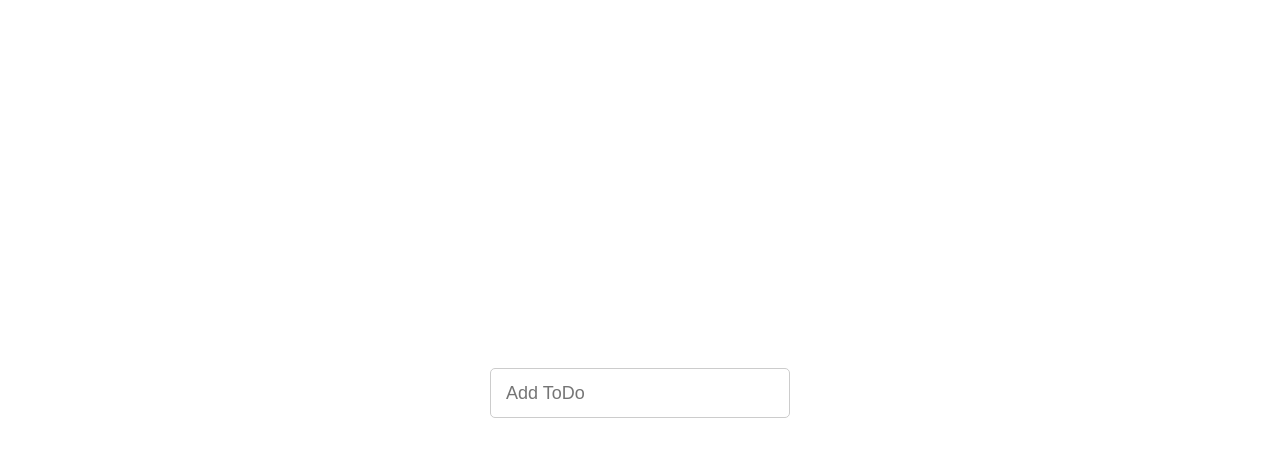
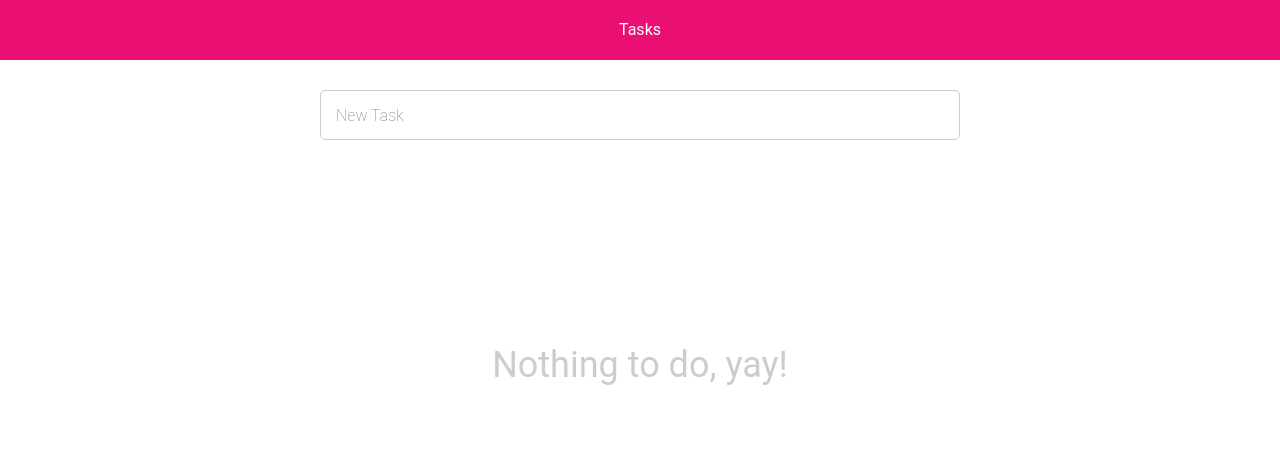
Before and after one commit to markusoelhafen/todo-app-pwa, a React (Create React App) app: page / in a window 1280 px wide. Shown: the top 456 px of the page. Built offline with nearby package versions, Linux system fonts and the light colour scheme.

Commit message:
make nice

```diff
--- a/src/App.tsx
+++ b/src/App.tsx
@@ -1,12 +1,43 @@
 import * as React from 'react';
-import Box, { AlignItems, JustifyContent } from './components/box/box';
+import styled, { injectGlobal } from 'styled-components';
+import Frame, { MaxWidth } from './components/frame/frame';
+import Header from './components/header/header';
 import DataListContainer from './container/datalist-container';
 import Input from './container/input-container';
 
 export interface AppState {
-  data?: string[];
+  data?: DataProps[];
   value?: string;
 }
+
+export interface DataProps {
+  id: number
+  timestamp: number
+  value: string
+}
+
+// tslint:disable-next-line:no-unused-expression
+injectGlobal`
+  * {
+    font: 16px/30px Roboto;
+    margin: 0;
+    padding: 0;
+  }
+`;
+
+const StyledMainFrame = styled(Frame)`
+  @media (max-width: 720px) {
+    // justify-content: space-between;
+    height: 100vh;
+  }
+`;
+
+const StyledInput = styled(Input)`
+  order: 0;
+  @media (min-width: 720px) {
+    order: 0;
+  }
+`;
 
 class App extends React.Component {
 
@@ -17,15 +48,11 @@ class App extends React.Component {
 
   public render() {
     return (
-      <Box
-        alignItems={AlignItems.Center}
-        col={true}
-        flex={true}
-        height="100vh"
-        justifyContent={JustifyContent.Center}
-      >
-        <Input
-          placeholder="Add ToDo"
+      <StyledMainFrame centered={true}>
+        <Header title="Tasks" />
+        <Frame maxWidth={MaxWidth.half}>
+          <StyledInput
+            placeholder="New Task"
             onChange={e => this.handleChange(e)}
             onKeyPress={e => this.addToDo(e)}
             value={this.state.value}
@@ -34,40 +61,45 @@ class App extends React.Component {
             data={this.state.data}
             onClick={e => this.deleteToDo(e)}
           />
-      </Box>
+        </Frame>
+      </StyledMainFrame>
     );
   }
 
   private addToDo(e: any) {
+    // only write data when pressing enter & don't allow empty values
+    if (e.key === 'Enter' && this.state.value !== "" /* && !this.findDuplicate(this.state.data, value)*/) {
 
-    const value = e.target.value
+      const newData: DataProps = {
+        id: this.state.data.length,
+        timestamp: Date.now(),
+        value: this.state.value
+      }
 
-    // only write data when pressing enter & don't allow empty values
-    if (e.key === 'Enter' && this.state.value !== "" && !this.findDuplicate(this.state.data, value)) {
       // push input value to data array
-      this.state.data.push(value);
+      this.state.data.push(newData);
       this.setState(this.state.data);
+      console.log(this.state.data)
 
       // empty input field
       this.state.value="";
     }
   }
 
-  private findDuplicate(data: string[], value: string) {
-    const res = data.find((item:any) => item === value);
-    if (res !== undefined) {
-      return true
-    } else {
-      return false
-    }
-  }
+  // private findDuplicate(data: DataProps, value: string) {
+  //   const res = data.find((item:any) => item === value);
+  //   if (res !== undefined) {
+  //     return true
+  //   } else {
+  //     return false
+  //   }
+  // }
 
   private deleteToDo(e: any) {
-    // get id from clicked item
-    const value = e.target.id;
+    // transform id from string to number
+    const targetId = Number(e.target.id)
 
-    // remove id from data-array
-    this.state.data = this.state.data.filter((item: any) => item !== value)
+    this.state.data = this.state.data.filter((item: any) => targetId !== item.id)
 
     // update state
     this.setState(this.state.data)
--- a/src/components/copy/copy.tsx
+++ b/src/components/copy/copy.tsx
@@ -1,21 +1,40 @@
 import * as React from 'react';
-import styled from 'styled-components';
+import styled, { css } from 'styled-components';
 
 export interface CopyProps {
   children: React.ReactNode;
-  small?: boolean;
+  size?: Size;
   color?: string | "black";
+  bold?: boolean;
+}
+
+export enum Size {
+  Default,
+  Small,
+  Large
 }
 
 const StyledCopy = styled.div`
   color: ${(props: CopyProps) => props.color ? props.color : `black`};
+  font-weight: ${(props: CopyProps) => props.bold ? `bold` : `normal`};
   display: block;
-  font: ${(props: CopyProps) => props.small ? `12px/18px` : `16px/30px`} sans-serif;
   margin-bottom: 10px;
+
+  ${(props: CopyProps) => {
+    switch (props.size) {
+      case Size.Default:
+      default:
+        return css`font-size: 16px; line-height: 30px;`;
+      case Size.Small:
+        return css`font-size: 12px; line-height: 18px;`;
+      case Size.Large:
+        return css`font-size: 36px; line-height: 48px;`;
+    }
+  }};
 `;
 
 const Copy: React.StatelessComponent<CopyProps> = (props): JSX.Element => (
-  <StyledCopy color={props.color} small={props.small}>
+  <StyledCopy color={props.color} size={props.size} bold={props.bold}>
     {props.children}
   </StyledCopy>
 );
--- a/src/components/copy/demo.tsx
+++ b/src/components/copy/demo.tsx
@@ -1,6 +1,6 @@
 import * as React from "react";
 import Box, { AlignSelf } from "../box/box";
-import Copy from "./copy";
+import Copy, { Size } from "./copy";
 
 
 const DemoCopy = () => (
@@ -8,10 +8,10 @@ const DemoCopy = () => (
     <Copy>
       Default Copy – Sans Serif | font-size: 16px | line-height: 30px | black
     </Copy>
-    <Copy small={true}>
+    <Copy size={Size.Small}>
       Small Copy – Sans Serif | font-size: 12px | line-height: 18px | black
     </Copy>
-    <Copy color="red" small={true}>
+    <Copy color="red" size={Size.Small}>
       Small Copy – Sans Serif | font-size: 12px | line-height: 18px | defined color
     </Copy>
   </Box>
--- a/src/components/datalist/datalist.tsx
+++ b/src/components/datalist/datalist.tsx
@@ -10,7 +10,6 @@ const StyledDataContainer = styled.div`
   box-sizing: border-box;
   display: flex;
   flex-direction: column;
-  width: 300px;
   margin-top: 30px;
 `;
 
--- a/src/components/datarow/datarow.tsx
+++ b/src/components/datarow/datarow.tsx
@@ -4,25 +4,19 @@ import {Space, SpaceSize} from '../space/space'
 
 export interface DataProps {
   data: string;
+  id: string;
   onClick?: React.MouseEventHandler<HTMLElement>;
 }
 
 const StyledDataContainer = styled.div`
-  border-radius: ${Space(SpaceSize.Size100)};
-  box-shadow: 0 0 6px 1px rgba(0,0,0,.125);
   box-sizing: border-box;
   display: flex;
   margin-bottom: ${Space(SpaceSize.Size200)};
-  padding: ${Space(SpaceSize.Size300)} ${Space(SpaceSize.Size500)};
-
-  &:hover {
-    box-shadow: 0 0 6px 1px rgba(0,0,0,.2);
-    scale: 1.05;
-  }
+  padding: ${Space(SpaceSize.Size500)} ${Space(SpaceSize.Size100)};
+  align-items: center;
 `;
 
 const StyledDataField = styled.div`
-  font-family: sans-serif;
   font-size: ${Space(SpaceSize.Size500)};
   line-height: ${Space(SpaceSize.Size700)};
   min-width: ${Space(SpaceSize.Size700)};
@@ -30,11 +24,24 @@ const StyledDataField = styled.div`
   color: black;
 `;
 
+const StyledCheckbox = styled.div`
+  height: 24px;
+  width: 24px;
+  border-radius: 24px;
+  border: 1px solid rgba(0,0,0,.2);
+  margin-right: 15px;
+
+  &:hover {
+    background-color: rgba(0,0,0,.1);
+  }
+`;
+
 const DataRow: React.StatelessComponent<DataProps>= (props): JSX.Element => (
-  <StyledDataContainer id={props.data} onClick={props.onClick}>
-        <StyledDataField>
-          {props.data}
-        </StyledDataField>
+  <StyledDataContainer id={props.id}>
+    <StyledCheckbox id={props.id} onClick={props.onClick}/>
+      <StyledDataField>
+        {props.data}
+      </StyledDataField>
   </StyledDataContainer>
 );
 
--- /dev/null
+++ b/src/components/frame/frame.tsx
@@ -0,0 +1,53 @@
+import * as React from 'react'
+import styled, { css } from 'styled-components'
+
+export interface FrameProps {
+  maxWidth?: MaxWidth
+  children?: React.ReactNode
+  centered?: boolean
+  className?: string;
+}
+
+export enum MaxWidth {
+  full,
+  medium,
+  half,
+  minimal
+}
+
+const StyledFrame = styled.div`
+  display: flex;
+  flex-direction: column;
+  ${(props: FrameProps) => props.centered ? `align-items: center` : ``};
+
+  ${(props: FrameProps) => {
+    switch (props.maxWidth) {
+      case MaxWidth.full:
+      default:
+        return css`width: 100%`;
+      case MaxWidth.medium:
+        return css`width: 75%`;
+      case MaxWidth.half:
+        return css`
+          width: 100%;
+          @media (min-width: 720px) {
+            width: 50%;
+          }
+        `;
+      case MaxWidth.minimal:
+        return css`width: 25%`;
+    }
+  }};
+`;
+
+const Frame: React.StatelessComponent<FrameProps> = (props): JSX.Element => (
+  <StyledFrame
+    centered={props.centered}
+    maxWidth={props.maxWidth}
+    className={props.className}
+    >
+    {props.children}
+  </StyledFrame>
+)
+
+export default Frame;
--- /dev/null
+++ b/src/components/header/header.tsx
@@ -0,0 +1,21 @@
+import * as React from 'react'
+import styled from 'styled-components'
+
+export interface HeaderProps {
+  title?: string
+}
+
+const StyledHeader = styled.div`
+  background-color: #e90f73;
+  color: white;
+  padding: 15px;
+  text-align: center;
+  width: 100%;
+  margin-bottom: 30px;
+`;
+
+const Header: React.StatelessComponent<HeaderProps> = (props): JSX.Element => (
+  <StyledHeader>{props.title}</StyledHeader>
+)
+
+export default Header;
--- a/src/components/input/input.tsx
+++ b/src/components/input/input.tsx
@@ -7,6 +7,7 @@ export interface InputProps {
   onKeyPress?: React.KeyboardEventHandler<HTMLInputElement>;
   placeholder?: string;
   value?: string;
+  className?: any;
 }
 
 const StyledInput = styled.input`
@@ -15,7 +16,6 @@ const StyledInput = styled.input`
   padding: 5px 15px;
   box-sizing: border-box;
   border-radius: 5px;
-  font-size: 18px;
   font-weight: 100;
   outline: none;
   min-width: 300px;
@@ -31,6 +31,7 @@ const StyledInput = styled.input`
 const Input: React.StatelessComponent<InputProps> = (props): JSX.Element => (
   <React.Fragment>
     <StyledInput
+      className={props.className}
       id={props.id}
       onChange={props.onChange}
       onKeyPress={props.onKeyPress}
--- a/src/container/datalist-container.tsx
+++ b/src/container/datalist-container.tsx
@@ -1,13 +1,22 @@
 import * as React from 'react';
+import Box, { AlignItems, JustifyContent } from '../components/box/box';
+import Copy, { Size } from '../components/copy/copy';
 import DataListComponent from '../components/datalist/datalist';
 import DataRow from '../components/datarow/datarow';
 
-export interface InputContainerProps {
-  data: string[];
+
+export interface DataProps {
+  id: number
+  timestamp: number
+  value: string
+}
+
+export interface DataListProps {
+  data: DataProps[];
   onClick?: React.MouseEventHandler<HTMLElement>;
 }
 
-export class Input extends React.Component<InputContainerProps, {data: string[]}> {
+export class Input extends React.Component<DataListProps, {data: string[]}> {
 
   public state: any = {
     data: this.props.data || []
@@ -17,9 +26,22 @@ export class Input extends React.Component<InputContainerProps, {data: string[]}
 
     return (
       <DataListComponent>
-        {this.props.data.map((item:any, index) =>
-          <DataRow data={item} key={index} onClick={this.props.onClick}/>
-        )}
+        {this.props.data.length > 0 ?
+          <React.Fragment>
+            <Copy bold={true} size={Size.Large}>
+              Your open Tasks
+            </Copy>
+
+            {this.props.data.map((item:any) =>
+              <DataRow data={item.value} id={item.id} key={item.id} onClick={this.props.onClick}/>
+            )}
+
+          </React.Fragment>
+        :
+          <Box flex={true} height="50vh" col={true} alignItems={AlignItems.Center} justifyContent={JustifyContent.Center}>
+            <Copy color="rgba(0,0,0,.2)" size={Size.Large}>Nothing to do, yay!</Copy>
+          </Box>
+        }
       </DataListComponent>
     );
   }
--- a/src/container/input-container.tsx
+++ b/src/container/input-container.tsx
@@ -7,6 +7,7 @@ export interface InputContainerProps {
   placeholder?: string;
   onKeyPress?: React.KeyboardEventHandler<HTMLInputElement>;
   onChange?: React.ChangeEventHandler<HTMLInputElement>;
+  className?: string;
 }
 
 export class Input extends React.Component<InputContainerProps, {value: string}> {
@@ -18,6 +19,7 @@ export class Input extends React.Component<InputContainerProps, {value: string}>
   public render (): JSX.Element {
     return (
       <InputComponent
+        className={this.props.className}
         id={this.props.id}
         onChange={this.props.onChange}
         onKeyPress={this.props.onKeyPress}
```
Lines whose indentation alone changed are shown as unchanged.
